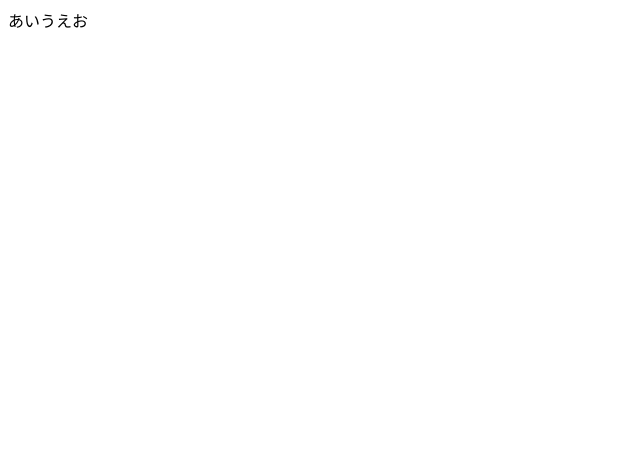
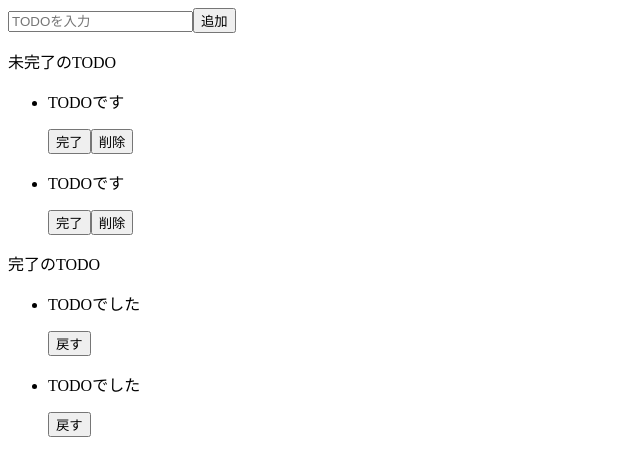
Before and after one commit to anakazato/udemy-modern_javascipt_react_beginner-todo-react, a React (Vite) app: page / in a window 1280 px wide. Shown: the top 476 px of the page, without its empty margins (0-640 px from the left). Built offline with nearby package versions, Linux system fonts and the light colour scheme.

Commit message:
HTMLレイアウトの完成

```diff
--- a/src/Todo.jsx
+++ b/src/Todo.jsx
@@ -4,7 +4,38 @@
 export const Todo = () => {
     return (
         <>
-        あいうえお
+            <div>
+                <input placeholder='TODOを入力' />
+                <button>追加</button>
+            </div>
+            <div>
+                <p>未完了のTODO</p>
+                <ul>
+                    <li>
+                        <p>TODOです</p>
+                        <button>完了</button>
+                        <button>削除</button>
+                    </li>
+                    <li>
+                        <p>TODOです</p>
+                        <button>完了</button>
+                        <button>削除</button>
+                    </li>
+                </ul>
+            </div>
+            <div>
+                <p>完了のTODO</p>
+                <ul>
+                <li>
+                        <p>TODOでした</p>
+                        <button>戻す</button>
+                    </li>
+                    <li>
+                        <p>TODOでした</p>
+                        <button>戻す</button>
+                    </li>
+                </ul>
+            </div>
         </>
     );
 };
```
